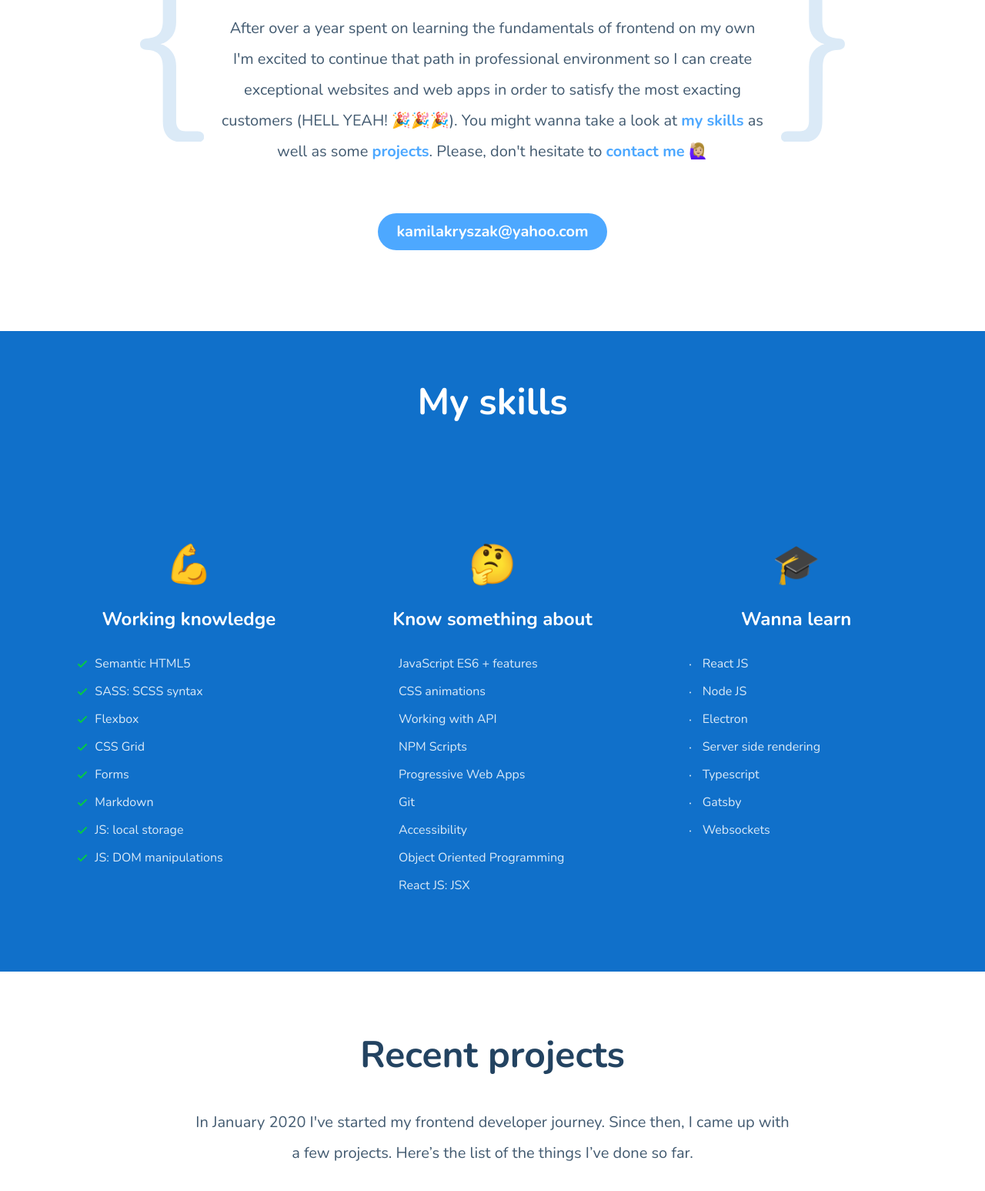
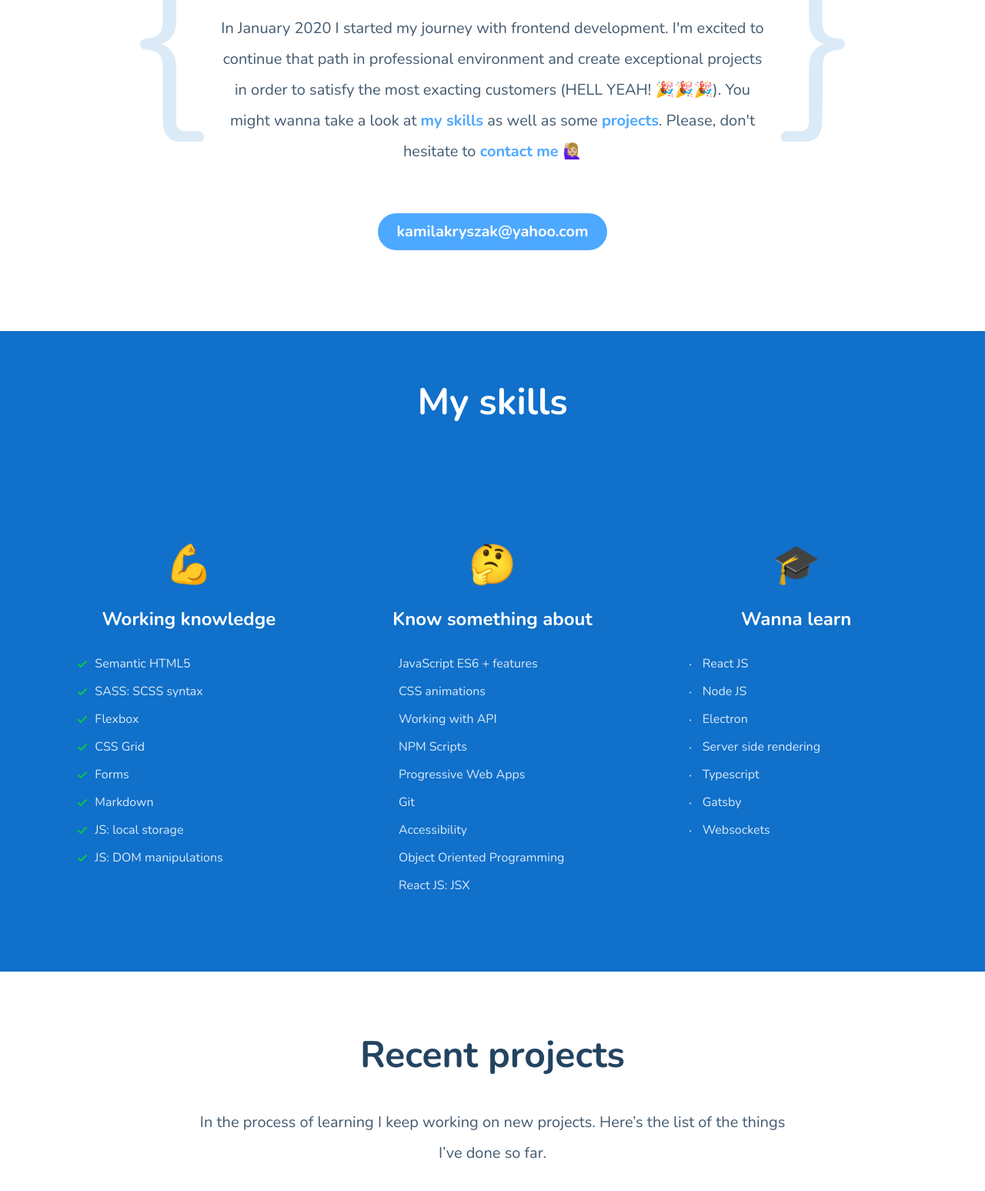
Before and after one commit to kamila-kryszak/kamila-kryszak-github.io, a website built with webpack: page src/pages/index.html in a window 1280 px wide. Shown: the part 421-1968 px from the top of the page at 77% size. Built offline with nearby package versions, Linux system fonts and the light colour scheme; no server answers.

Commit message:
feat: hero & projects section update

```diff
--- a/src/pages/index.html
+++ b/src/pages/index.html
@@ -28,9 +28,9 @@
         <h1 class="hero__header">My name is Kamila and I'm aspiring <span class="hero__special">Frontend
             Developer</span> with an artistic soul.</h1>
         <p class="hero__paragraph">
-          After over a year spent on learning the fundamentals of frontend on my own I'm excited to continue that path
+          In January 2020 I started my journey with frontend development. I'm excited to continue that path
           in
-          professional environment so I can create exceptional websites and web apps in order to satisfy the most
+          professional environment and create exceptional projects in order to satisfy the most
           exacting customers (HELL
           YEAH! 🎉🎉🎉).
           You might wanna take a
@@ -90,8 +90,7 @@
     </section>
     <section class="projects" id="projects">
       <h2 class="projects__header">Recent projects</h2>
-      <p class="projects__description">In January 2020 I've started my frontend developer journey. Since then, I came up
-        with a few projects. Here’s the list of the things I’ve done so far.</p>
+      <p class="projects__description">In the process of learning I keep working on new projects. Here’s the list of the things I’ve done so far.</p>
       <div class="projects-grid projects-grid--js">
       </div>
     </section>
```
